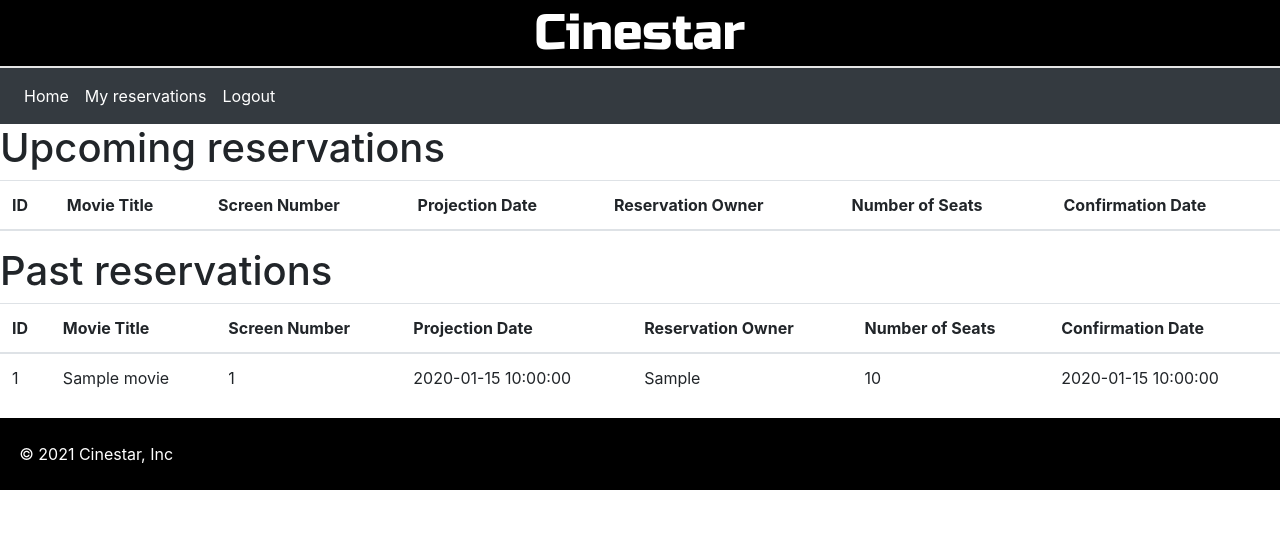
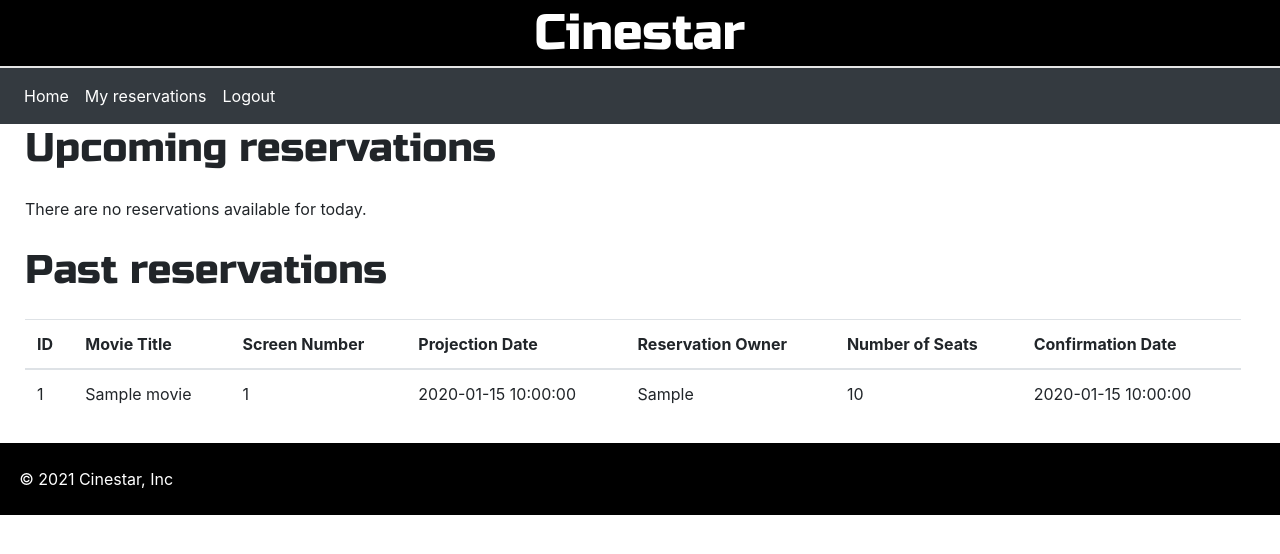
Before and after one commit to SiboraBaboci/cinema-theater, a Flask app: page /customer in a window 1280 px wide. Shown: the top 554 px of the page. Run offline with Flask 2, Linux system fonts and the light colour scheme; a user stored in the database is signed in; tables that the repository leaves empty hold one stand-in row (values such as "Sample post"); lists and menus that the app fills with data are empty; some libraries are stand-ins or nearby versions.

Commit message:
inserted if statement + adapted customer view style

```diff
--- a/website/static/stylesheets/style.css
+++ b/website/static/stylesheets/style.css
@@ -112,6 +112,15 @@
     margin: 25px;
 }
 
+#customer_table_today{
+    margin: 25px;
+    width: 95%;
+}
+
+#customer_table_future{
+    margin: 25px;
+    width: 95%;
+}
 
 
 
--- a/website/template/customer_view.html
+++ b/website/template/customer_view.html
@@ -1,5 +1,4 @@
 {% extends "base.html" %}
-
 
 <head>
   <title>customer</title>
@@ -15,9 +14,10 @@
 </head>
 {% block content %}
 <body class="overflow-auto">
-<h1>Upcoming reservations</h1>
+  <h1 class="movie_h1_tables">Upcoming reservations</h1>
 
-<table class="table">
+  {% if future_reservations %}
+    <table id="customer_table_today" class="table">
       <thead>
         <tr>
           <th scope="col">ID</th>
@@ -41,13 +41,18 @@
           <td>{{reservation.confirmation_date}}</td>
         </tr>
         {% endfor %}
-
       </tbody>
     </table>
+  {% endif %}
 
-<h1>Past reservations</h1>
+  {% if not future_reservations %}
+      <p class="movie_not_available">There are no reservations available for today.</p>
+  {% endif %}
 
-<table class="table">
+  <h1 class="movie_h1_tables">Past reservations</h1>
+
+  {% if past_reservations %}
+  <table id="customer_table_future" class="table">
     <thead>
       <tr>
         <th scope="col">ID</th>
@@ -71,9 +76,13 @@
         <td>{{reservation.confirmation_date}}</td>
       </tr>
       {% endfor %}
-
     </tbody>
   </table>
+  {% endif %}
+
+  {% if not past_reservations %}
+    <p class="movie_not_available">There are no reservations registered in the past.</p>
+  {% endif %}
 
 </body>
 
```
Lines whose indentation alone changed are shown as unchanged.
